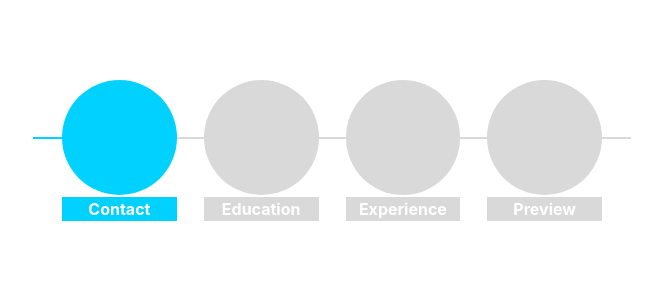
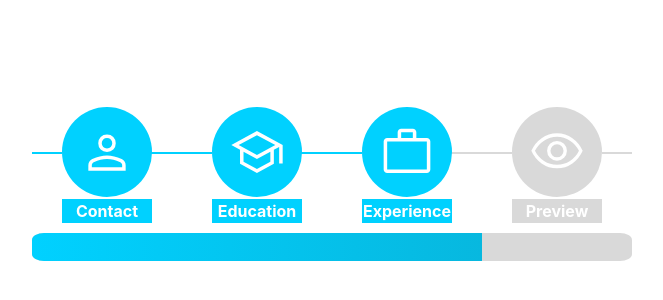
Before and after one commit to smyler3/swiftly-cv, a React (Vite) app: page / in a window 1280 px wide. Shown: the part 220-520 px from the top of the page, without its empty margins (308-971 px from the left). Built offline with nearby package versions, Linux system fonts and the light colour scheme.

Commit message:
feat: add progress bar and resize steps

```diff
--- a/src/App.css
+++ b/src/App.css
@@ -6,6 +6,6 @@
 }
 
 .progress-tracker-wrapper {
-    height: 200px;
+    height: 150px;
     width: 600px;
 }
--- a/src/components/ProgressTracker.jsx
+++ b/src/components/ProgressTracker.jsx
@@ -5,7 +5,7 @@ const StepMarker = ({ label, icon, isActive, isComplete }) => {
     return (
         <div className={`step-marker ${isActive ? 'step-active' : ''} ${isComplete ? 'step-complete' : ''}`}>
             <div className="step-icon">
-                {icon && <img src="icon" alt="" />}
+                {icon && <img src={`${icon}`} alt="" />}
             </div>
             <div className="step-label">{label}</div>
         </div>
@@ -13,7 +13,7 @@ const StepMarker = ({ label, icon, isActive, isComplete }) => {
 };
 
 const ProgressBar = ({ currentStep, totalSteps }) => {
-    const progress = (currentStep / totalSteps) * 100;
+    const progress = ((currentStep + 1) / totalSteps) * 100;
 
     return (
         <div className="progress-bar">
@@ -23,7 +23,7 @@ const ProgressBar = ({ currentStep, totalSteps }) => {
 };
 
 const ProgressTracker = ({ steps }) => {
-    const [currentStep, setCurrentStep] = useState(0);
+    const [currentStep, setCurrentStep] = useState(2);
 
     // Render nothing if steps is empty
     if (steps.length === 0) {
--- a/src/styles/ProgressTracker.css
+++ b/src/styles/ProgressTracker.css
@@ -1,15 +1,23 @@
 :root {
     --step-count: 4; /* The number of steps in the stepper */
-    --step-gap: 5%;
-    --step-line-width: calc((var(--step-count) + 1) * var(--step-gap));
+    --gap-count: calc(var(--step-count) + 1);
+    --step-width: 60%;
 
     --primary: #00d1ff;
+    --secondary: #07B8DF;
     --light-grey: #d9d9d9;
+}
+
+* {
+    box-sizing: border-box;
 }
 
 .progress-tracker {
     display: grid;
-    grid-template-rows: 2fr 1fr;
+    grid-template-rows: 80% 19%;
+    gap: 5%;
+    align-items: center;
+
     height: 100%;
     width: 100%;
 }
@@ -17,8 +25,10 @@
 .step-indicators {
     display: grid;
     grid-template-columns: repeat(4, 1fr);
-    gap: var(--step-gap);
-    padding: 0 var(--step-gap);
+    align-items: center;
+    justify-items: center;
+
+    overflow: hidden;
 }
 
 .step-marker {
@@ -29,7 +39,7 @@
     gap: 2px;
 
     height: 100%;
-    width: 100%;
+    width: var(--step-width);
 }
 
 .step-icon {
@@ -38,13 +48,16 @@
     align-items: center;
     justify-content: center;
 
-    position: relative;
     width: 100%;
-    height: 0;
-    padding-bottom: 100%;
+    aspect-ratio: 1 / 1;
 
     border-radius: 100%;
     background-color: #d9d9d9;
+}
+
+.step-icon > img {
+    height: 62%;
+    width: auto;
 }
 
 /* Add progress lines before and after each step header */
@@ -53,8 +66,8 @@
     position: absolute;
     top: 50%;
 
-    width: var(--step-line-width);
     height: 2px;
+    width: 100%;
 
     content: '';
 
@@ -62,15 +75,10 @@
     z-index: -1;
 }
 .step-icon::before {
-    left: calc(-1 * var(--step-line-width));
+    left: -100%;
 }
 .step-marker:last-of-type > .step-icon::after {
-    right: calc(-1 * var(--step-line-width));
-}
-
-.step-icon > img {
-    height: 100%;
-    width: auto;
+    right: -100%;
 }
 
 .step-label {
@@ -89,3 +97,20 @@
 .step-marker.step-active:last-of-type > .step-icon::after {
     background-color: var(--primary);
 }
+
+.progress-bar {
+    display: flex;
+    align-items: center;
+
+    height: 100%;
+    width: 100%;
+
+    border-radius: 2% / 25%;
+    background-color: var(--light-grey);
+    overflow: hidden;
+}
+
+.progress {
+    height: 100%;
+    background: linear-gradient(to right, var(--primary), var(--secondary));
+}
```
Also changed, not shown: 1 other file (tests, documents, lock files or other folders).
